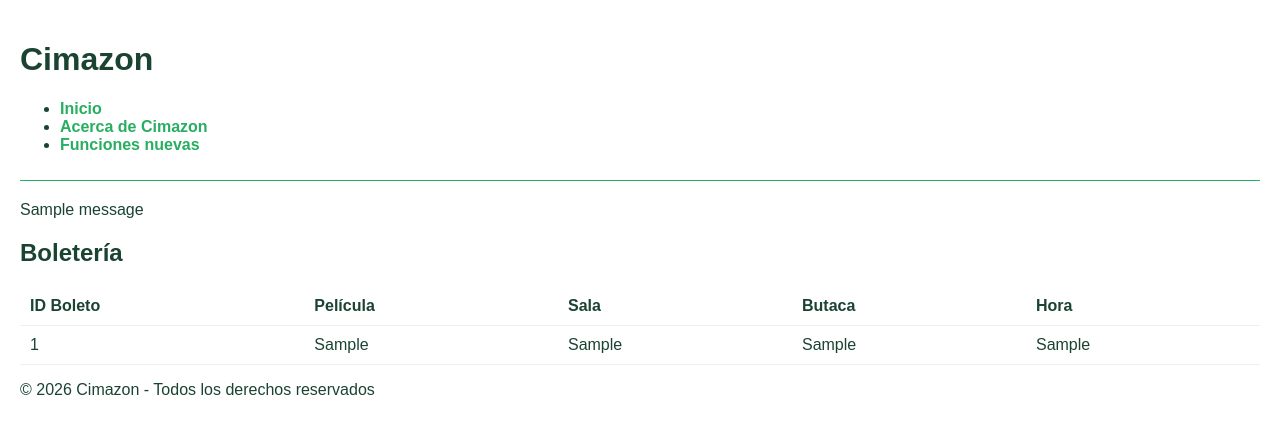
After one commit to MilenaFoyainChico02/2526_desarrollo_web, a Flask app: page /boleteria in a window 1280 px wide. The commit adds this page. Shown: the top 434 px of the page. Run offline with Flask 3, Linux system fonts and the light colour scheme; tables that the repository leaves empty or names only in its code hold one stand-in row (values such as "Sample post"); one stand-in notice (Sample message) is shown.

Commit message:
proyecto

```diff
--- a/proyecto/app.py
+++ b/proyecto/app.py
@@ -2,7 +2,7 @@ from flask import Flask, render_template, url_for, request, redirect, flash
 from form import carteleraForm
 from inventario.bd import init_db
 from inventario.inventario import Inventario
-from inventario.funcion import funciones as Producto
+from inventario.funcion import funciones as Producto, Boleto
 from flask_sqlalchemy import SQLAlchemy
 from inventario.inv_persistencia import guardar_txt, leer_txt, guardar_json, leer_json, guardar_csv, leer_csv
 from inventario import inv_persistencia as persistencia
@@ -102,7 +102,7 @@ def funciones_mysql():
 
         cursor = conn.cursor()
         cursor.execute('USE cimazon')
-        cursor.execute('SELECT id, nombre, descripcion, cantidad, precio FROM producto')
+        cursor.execute('SELECT id, nombre, descripcion, cantidad, precio FROM productos')
         rows = cursor.fetchall()
         cursor.close()
         conn.close()
@@ -111,6 +111,28 @@ def funciones_mysql():
     except Exception as e:
         flash(f'Error al conectar a la base de datos: {e}', 'danger')
         return redirect(url_for('inicio'))
+
+# ruta para la boleteria con mysql
+@app.route('/boleteria')
+def boleteria():
+    try:
+        conn = conectar()
+        if conn is None or not conn.is_connected():
+            flash('Conexión a la base de datos fallida', 'danger')
+            return redirect(url_for('inicio'))
+
+        cursor = conn.cursor()
+        cursor.execute('USE cimazon')
+        cursor.execute('SELECT id_boleto, pelicula, codigo_sala, butaca, hora_funcion FROM boleto')
+        rows = cursor.fetchall()
+        cursor.close()
+        conn.close()
+        boletos_mysql = [Boleto(row[0], row[1], row[2], row[3], row[4]) for row in rows]
+        return render_template('boleteria.html', boletos=boletos_mysql)
+    except Exception as e:
+        flash(f'Error al conectar a la base de datos: {e}', 'danger')
+        return redirect(url_for('inicio'))
+
 
 # ruta para los datos persistentes
 @app.route('/datos', methods=['GET', 'POST'])
--- a/proyecto/inventario/funcion.py
+++ b/proyecto/inventario/funcion.py
@@ -21,3 +21,12 @@ class funciones:
         }
     def mostrar_precio(self):
         return f"${self.precio:.2f}"
+
+
+class Boleto:
+    def __init__(self, id_boleto, pelicula, codigo_sala, butaca, hora_funcion):
+        self.id_boleto = id_boleto
+        self.pelicula = pelicula
+        self.codigo_sala = codigo_sala
+        self.butaca = butaca
+        self.hora_funcion = hora_funcion
--- a/proyecto/templates/base.html
+++ b/proyecto/templates/base.html
@@ -13,11 +13,20 @@
         <li><a href="{{ url_for('inicio') }}">Inicio</a></li>
         <li><a href="{{ url_for('about') }}">Acerca de Cimazon</a></li>
         <li><a href="{{ url_for('cartelera_nuevo') }}">Funciones nuevas</a></li>
-        <li><a href="{{ url_for('funciones_mysql') }}">Funciones MySQL</a></li>
 
     </ul>
         </nav>
     </header>
+
+    {% with messages = get_flashed_messages(with_categories=true) %}
+        {% if messages %}
+            <div class="flash-messages">
+                {% for category, message in messages %}
+                    <div class="flash {{ category }}">{{ message }}</div>
+                {% endfor %}
+            </div>
+        {% endif %}
+    {% endwith %}
 
     <main>
         {% block content %}{% endblock %}
--- /dev/null
+++ b/proyecto/templates/boleteria.html
@@ -0,0 +1,35 @@
+{% extends "base.html" %}
+
+{% block title %} Boletería {% endblock %}
+
+{% block content %}
+    <h2> Boletería </h2>
+    <table class="table">
+        <thead>
+            <tr>
+                <th>ID Boleto</th>
+                <th>Película</th>
+                <th>Sala</th>
+                <th>Butaca</th>
+                <th>Hora</th>
+            </tr>
+        </thead>
+        <tbody>
+            {% if boletos|length == 0 %}
+            <tr>
+                <td colspan="5">No hay boletos registrados.</td>
+            </tr>
+            {% else %}
+                {% for boleto in boletos %}
+                <tr>
+                    <td>{{ boleto.id_boleto }}</td>
+                    <td>{{ boleto.pelicula }}</td>
+                    <td>{{ boleto.codigo_sala }}</td>
+                    <td>{{ boleto.butaca }}</td>
+                    <td>{{ boleto.hora_funcion }}</td>
+                </tr>
+                {% endfor %}
+            {% endif %}
+        </tbody>
+    </table>
+{% endblock %}
--- a/proyecto/templates/cartelera.html
+++ b/proyecto/templates/cartelera.html
@@ -14,6 +14,11 @@
             </tr>
         </thead>
         <tbody>
+            {% if productos|length == 0 %}
+            <tr>
+                <td colspan="6">No hay funciones disponibles en MySQL.</td>
+            </tr>
+            {% else %}
                 {% for producto in productos %}
                 <tr>
                     <td>{{ producto.id }}</td>
@@ -27,6 +32,7 @@
                     </td>
                 </tr>
                 {% endfor %}
+            {% endif %}
         </tbody>
     </table>
 {% endblock %}
```
Also changed, not shown: proyecto/inventario/data/inventario.db. Lines whose indentation alone changed are shown as unchanged.
